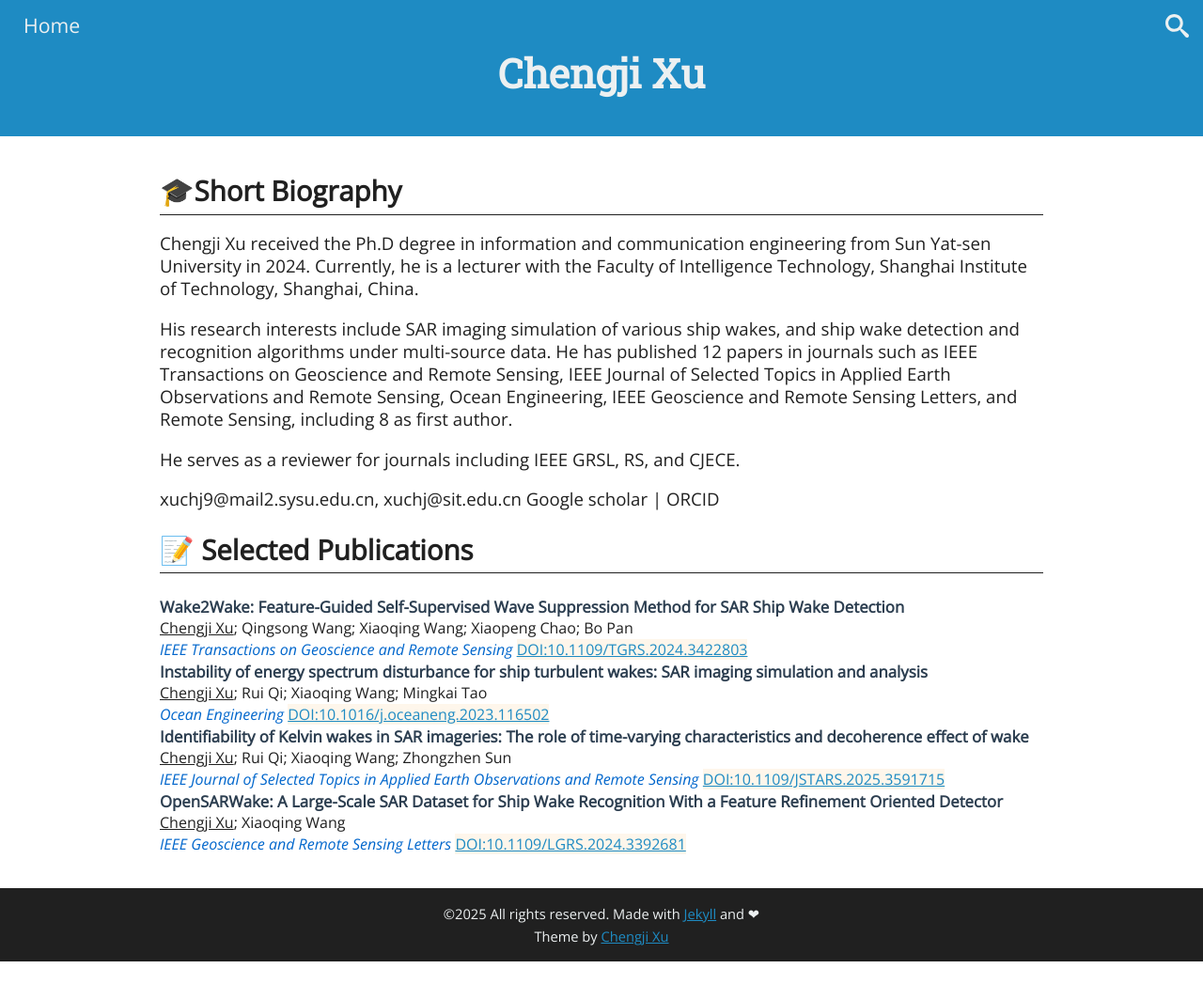
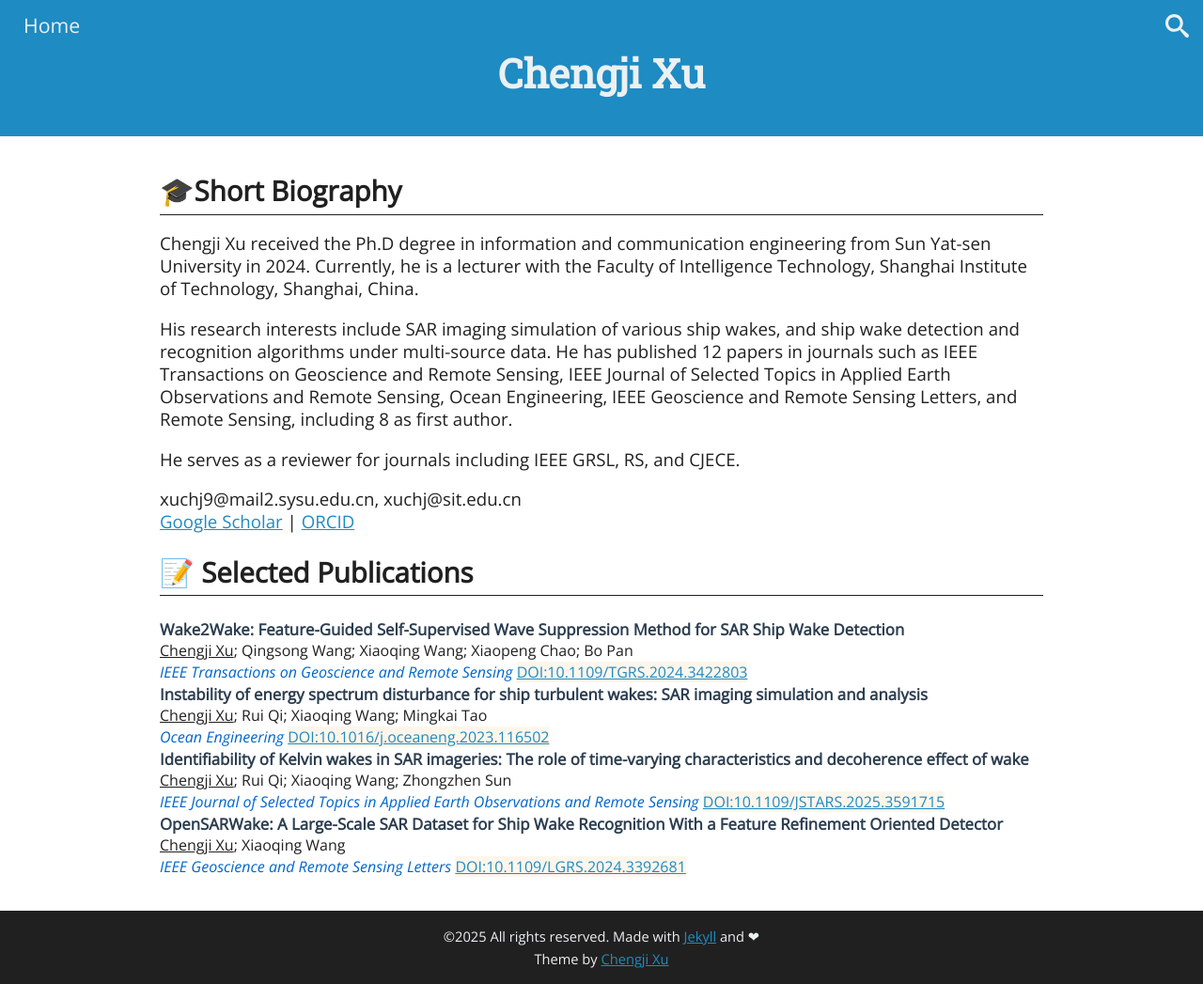
Before and after one commit to libzzluo/libzzluo.github.io, a Jekyll site: the page built from index.html, in a window 1280 px wide. Shown: the whole page at 94% size. Built offline with Jekyll 4.4.1, drawn with Linux system fonts in a browser that asks for light colours; before the commit the page ends 1023 px from its top, so only the background shows below that.

```diff
--- a/index.html
+++ b/index.html
@@ -21,8 +21,9 @@ layout: default
       He serves as a reviewer for journals including IEEE GRSL, RS, and CJECE.
     </p>
      <p>
-      xuchj9@mail2.sysu.edu.cn, xuchj@sit.edu.cn
-      Google scholar | ORCID
+      xuchj9@mail2.sysu.edu.cn, xuchj@sit.edu.cn<br>
+      <a href="https://scholar.google.com.hk/citations?user=8q6rNDcAAAAJ&hl=zh-CN" target="_blank" title="访问Google Scholar个人主页">Google Scholar</a> |
+      <a href="https://orcid.org/0000-0003-0725-0902" target="_blank" title="访问ORCID个人主页">ORCID</a>
     </p>
 
     <h1 class="page-title">📝 Selected Publications</h1>
```
